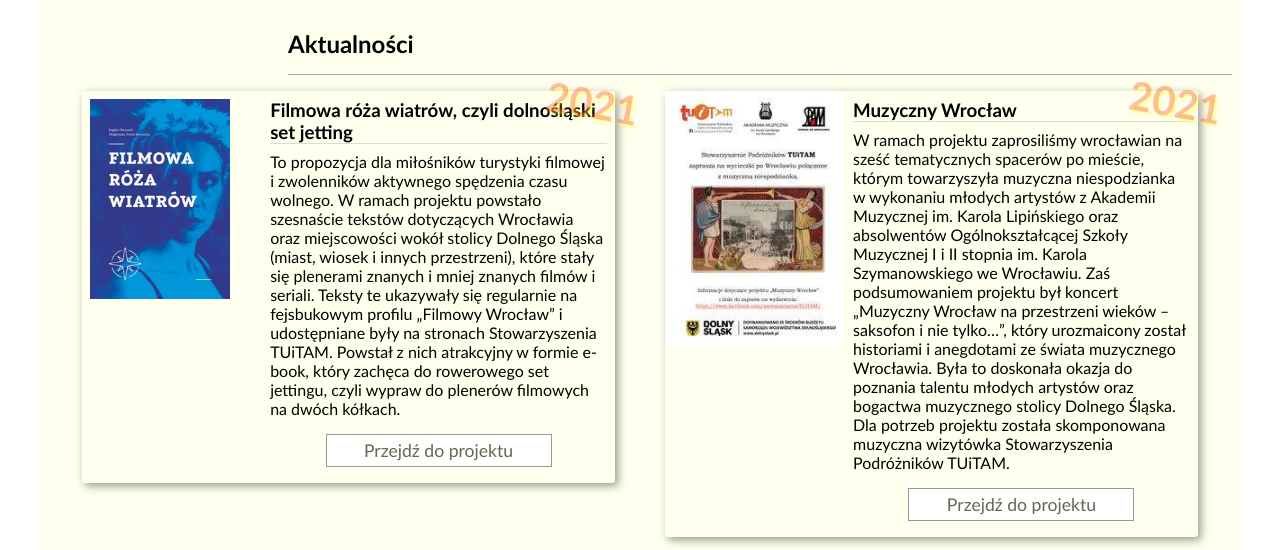
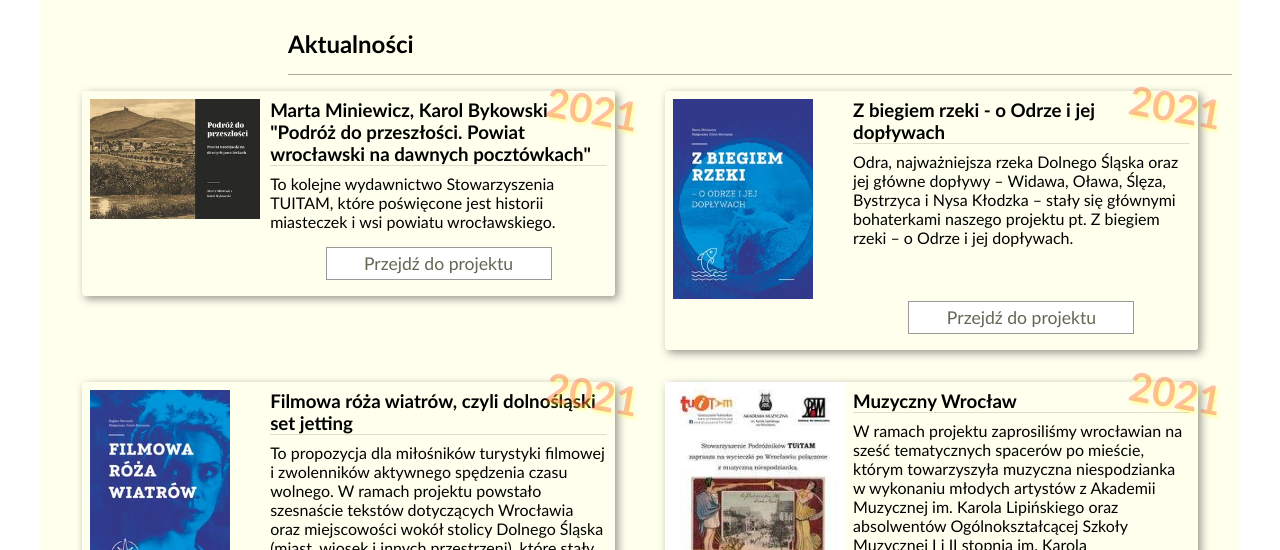
Before and after one commit to tdudkowski/gatsby-tit, a Gatsby site: page / in a window 1280 px wide. Shown: the part 957-1507 px from the top of the page. Built offline with nearby package versions, Linux system fonts and the light colour scheme; Gatsby itself is replaced by a stand-in of ours.

Commit message:
update projects

```diff
--- a/src/components/layout.css
+++ b/src/components/layout.css
@@ -358,6 +358,32 @@ section.projects div h3 {
 .project.muzycznywroclaw {
   padding-bottom: 200px;
 }
+
+.project.podrozdoprzeszlosci div::after {
+  position: absolute;
+  content: "";
+  left: .5rem;
+  top: .5rem;
+  width: 170px;
+  height: 200px;
+  background-image: url("../images/podroz-do-przeszlosci-okladka-300px.jpg");
+  background-repeat: no-repeat;
+  background-position: top left;
+  background-size: contain;
+ }
+
+.project.zbiegiemrzeki div::after {
+  position: absolute;
+  content: "";
+  left: .5rem;
+  top: .5rem;
+  width: 100%;
+  height: 200px;
+  background-image: url("../images/Z_biegiem_rzeki-okladka-200px.jpg");
+  background-repeat: no-repeat;
+  background-position: top left;
+  background-size: contain;
+ }
 
  .project.filmowarozawiatrow div::after {
   position: absolute;
--- a/src/pages/filmowa-roza-wiatrow.js
+++ b/src/pages/filmowa-roza-wiatrow.js
@@ -20,7 +20,9 @@ const FilmowaRozaWiatrow = ({ data }) => {
           <Img fluid={data.cover.childImageSharp.fluid} className="cover" alt="Okładka książki" />
         </a>
         <div>
-          <p>Zapraszamy na wędrówkę śladami plenerów bardziej lub mniej znanych filmów i seriali, które powstały na obrzeżach Wrocławia oraz w miejscowościach położonych wokół stolicy Dolnego Śląska. Materiały te po raz pierwszy ukazały się wiosną i latem 2021 roku na profilu fejsbukowym Filmowy Wrocław (https://www.facebook.com/filmwroclaw/) w ramach projektu Filmowa róża wiatrów, który zrealizowało Stowarzyszenie Podróżników TUiTAM, a dofinansował Urząd Marszałkowski Województwa Dolnośląskiego. Od dłuższego czasu z pasją i zaangażowaniem odkrywamy i przybliżajmy plenery i obiekty uwiecznione w filmach i serialach. W ten sposób ocalamy je od zapomnienia i propagujemy set jetting, czyli turystykę filmową, która zyskuje coraz więcej zwolenników w naszym kraju. Ileż emocji dostarczyć może dotarcie do miejsc akcji filmów czy seriali, poszukiwanie panującej w nich atmosfery, określonego klimatu czy zwiedzanie obiektów znanych z ekranu!</p>
+          <p>Zapraszamy na wędrówkę śladami plenerów bardziej lub mniej znanych filmów i seriali, które powstały na obrzeżach Wrocławia oraz w miejscowościach położonych wokół stolicy Dolnego Śląska.</p>
+          <p>Materiały te po raz pierwszy ukazały się wiosną i latem 2021 roku na profilu fejsbukowym <a href="https://www.facebook.com/filmwroclaw/">Filmowy Wrocław</a> w ramach projektu Filmowa róża wiatrów, który zrealizowało Stowarzyszenie Podróżników TUiTAM, a dofinansował Urząd Marszałkowski Województwa Dolnośląskiego.</p>
+          <p>Od dłuższego czasu z pasją i zaangażowaniem odkrywamy i przybliżajmy plenery i obiekty uwiecznione w filmach i serialach. W ten sposób ocalamy je od zapomnienia i propagujemy set jetting, czyli turystykę filmową, która zyskuje coraz więcej zwolenników w naszym kraju. Ileż emocji dostarczyć może dotarcie do miejsc akcji filmów czy seriali, poszukiwanie panującej w nich atmosfery, określonego klimatu czy zwiedzanie obiektów znanych z ekranu!</p>
           <p>Miejsca opisane w naszych tekstach układają się w cztery filmowe trasy rowerowe: na północ, wschód, południe i zachód od Wrocławia. Każdą z nich zaczynamy w filmowym zakątku stolicy Dolnego Śląska. Ich przebieg ukazują mapki z zaznaczonymi plenerami i obiektami filmowymi. Za nieocenioną pomoc i liczne podpowiedzi dziękujemy reżyserom Waldemarowi Krzystkowi, Zygmuntowi Lechowi i Radosławowi Piwowarskiemu oraz scenografkom Barbarze Komosińskiej i Danucie Węgrzyn-Kopczyńskiej. Szczególne podziękowania składamy asystentowi reżysera Ryszardowi Szymonowi i asystentowi operatora Stefanowi Kurzypowi za filmowe opowieści i udostępnienie zdjęć z filmowych planów. Ponadto dziękujemy za życzliwość Markowi Łazarzowi, Magdalenie Klag, Danucie Rajczakowskiej i Januszowi Kozyrskiemu.</p>
           <p>Zachęcamy do wyruszenia na indywidualne wycieczki rowerowe wytyczonymi przez nas trasami. Jest to wyzwanie dla miłośników set jettingu ze wszystkich grup społecznych i wiekowych. Mamy nadzieję, że wyprawy te będą źródłem satysfakcji i niezapomnianych wrażeń. Życzymy wiatru w plecy!</p>
 
--- a/src/pages/index.js
+++ b/src/pages/index.js
@@ -71,6 +71,24 @@ export default ({ data }) => {
       </section>
       <section className="projects">
         <h2>Aktualności</h2>
+
+        <div className="project podrozdoprzeszlosci y21">
+          <div>
+            <h3>Marta Miniewicz, Karol Bykowski<br />"Podróż do przeszłości. Powiat wrocławski na dawnych pocztówkach"</h3>
+            <p>To kolejne wydawnictwo Stowarzyszenia TUITAM, które poświęcone jest historii miasteczek i wsi powiatu wrocławskiego.
+            </p>
+            <Link to="/podroz-do-przeszlosci" className="link-button">Przejdź do projektu</Link>
+          </div>
+        </div>
+
+        <div className="project zbiegiemrzeki y21">
+          <div>
+            <h3>Z biegiem rzeki - o Odrze i jej dopływach</h3>
+            <p>Odra, najważniejsza rzeka Dolnego Śląska oraz jej główne dopływy – Widawa, Oława, Ślęza, Bystrzyca i Nysa Kłodzka – stały się głównymi bohaterkami naszego projektu pt. Z biegiem rzeki – o Odrze i jej dopływach.<br /><br /><br />
+            </p>
+            <Link to="/z-biegiem-rzeki" className="link-button">Przejdź do projektu</Link>
+          </div>
+        </div>
 
         <div className="project filmowarozawiatrow y21">
           <div>
```
Also changed, not shown: src/pages/podroz-do-przeszlosci.js (added, +43 -0 lines), src/images/podroz-do-przeszlosci-okladka-300px.jpg (added).
